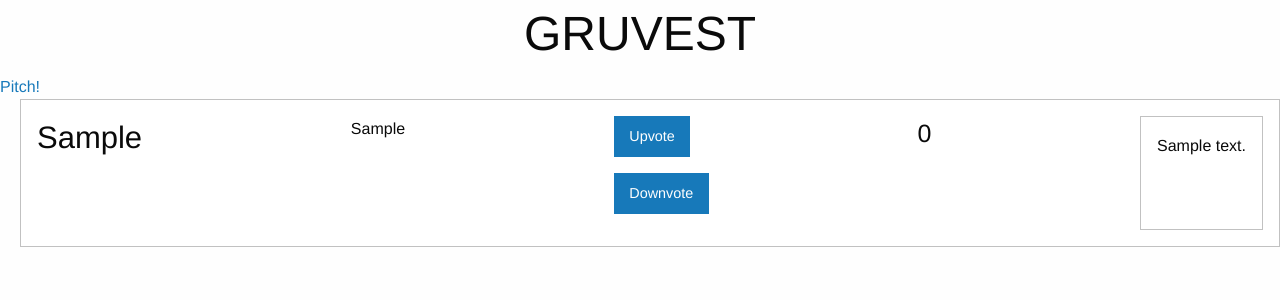
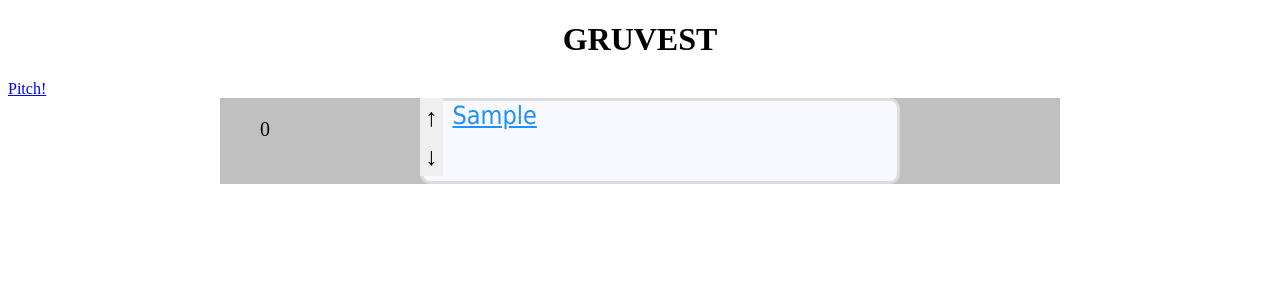
Before and after one commit to ChicoState/Gruvest, a Django app: page / in a window 1280 px wide. Shown: the top 300 px of the page. Run offline with Django 3.2, Linux system fonts and the light colour scheme; tables that the repository leaves empty hold one stand-in row (values such as "Sample post").

Commit message:
Adds DetailView for each pitch and CSS basics for main page. Resolves #19

```diff
--- /dev/null
+++ b/Gruvest-Django/mysite/myapp/static/css/pitches.css
@@ -0,0 +1,87 @@
+.pitch-list-column
+{
+    background-color: silver;
+    width: 800px;
+    height: 100%;
+    margin: auto;
+}
+
+.net-votes
+{
+    font-size: 20px;
+    color: black;
+    float: left;
+}
+
+.pitch-list
+{
+    width: 60%;
+    margin:auto;
+}
+
+.voting-buttons
+{
+    float: left;
+}
+
+.voting-buttons button{
+    border: 1px black;
+    padding: 5px 5px;
+    cursor: pointer; /* Pointer/hand icon */
+    margin: none;
+    /*width: 50%;*/
+    display: block; /* Make the buttons appear below each other */
+    float: left;
+}
+
+.voting-buttons button:not(:last-child)
+{
+    border-right: none; /* Prevent double borders */
+}
+
+/* Add a background color on hover */
+.voting-buttons button:hover
+{
+    background-color: silver;
+}
+
+#upvote-button
+{
+    font-style: bold;
+}
+#upvote-button:hover
+{
+    color: white;
+    background-color: springgreen;
+}
+
+#downvote-button
+{
+    font-style: bold;
+}
+#downvote-button:hover
+{
+    color: white;
+    background-color: grey;
+}
+
+.abstracted-pitch-info
+{
+    font-family: Tahoma, Geneva, sans-serif;
+    border-style: solid;
+    border-color: gainsboro;
+    border-radius: 10px;
+    padding: 0px;
+    font-size: 25px;
+    height: 80px;
+    background-color: GhostWhite;
+    margin:auto;
+}
+
+#pitch-title
+{
+    text-align: center;
+    color: dodgerblue;
+    float: left;
+    padding: 0px 10px;
+}
--- a/Gruvest-Django/mysite/myapp/templates/base.html
+++ b/Gruvest-Django/mysite/myapp/templates/base.html
@@ -1,15 +1,17 @@
 {% load static %}
 <!DOCTYPE html>
 <html>
+
 <head>
 	<meta charset="utf-8" />
 	<meta http-equiv="x-ua-compatible" content="ie=edge">
 	<meta name="viewport" content="width=device-width, initial-scale=1.0">
 	<title>{{title}}</title>
-			<link rel="stylesheet" href="{% static "css/foundation.css" %}">
+	<link rel="stylesheet" href="{% static 'css/pitches.css' %}">
 
 	{% block css%}{% endblock %}
 </head>
+
 <body>
 	<h1 style="text-align: center;">
 		GRUVEST
@@ -17,30 +19,25 @@
 	<div>
 		<a href="/post">Pitch!</a>
 	</div>
-		<ul>
+    <ul class="pitch-list-column">
         {% for pItor in post %}
-				<div class="callout flex-container align-center align-justify">
-					<h3>{{pItor.header}}</h3>
-					<p>{{pItor.post}}</p>
-					<div>
+        <p class="net-votes">{{pItor.getTotalVotes}}</p>
+        <div class="pitch-list">
+            <div class="voting-buttons">
                 <form action="{% url 'upVotePost' pItor.pk %}" method="POST">
                     {% csrf_token %}
-							<button type="submit" name="post_id" value="{{ pItor.id }}" class="button">Upvote</button>
+                    <button type="submit" name="post_id" value="{{ pItor.id }}" id="upvote-button"
+                        style='font-size:25px;'>&#8593</button>
                 </form>
                 <form action="{% url 'downVotePost' pItor.pk %}" method="POST">
                     {% csrf_token %}
-							<button type="submit" name="post_id" value="{{ pItor.id }}" class="button">Downvote</button>
+                    <button type="submit" name="post_id" value="{{ pItor.id }}" id="downvote-button"
+                        style='font-size:25px;'>&#8595</button>
                 </form>
             </div>
-					<h4>{{pItor.getTotalVotes}}</h4>
-
-					{% if pItor.comments.all %}
-						{% for cItor in pItor.comments.all %}
-							<div class="callout flex-container" >
-								<p>{{cItor.comment}}</p>
+            <div class="abstracted-pitch-info">
+                <a href="{% url 'pitchDetail' pItor.pk %}" id="pitch-title">{{pItor.header}}</a>
             </div>
-						{% endfor %}
-					{% endif %}
         </div>
         {% endfor %}
     </ul>
@@ -50,4 +47,5 @@
 	<script scr="{% static "js/foundation.js" %}"></script>
 	{% block stripts %}{% endblock %}
 </body>
+
 </html>
--- a/Gruvest-Django/mysite/myapp/templates/post_pitch.html
+++ b/Gruvest-Django/mysite/myapp/templates/post_pitch.html
@@ -2,6 +2,6 @@
     <form action="{% url 'postPitch' %}" method="post">
         {% csrf_token %}
         {{form}}
-        <input type="submit" class="button" value="Submit"/>
+        <input type="submit" class="button" value="Submit" />
     </form>
 </div>
--- a/Gruvest-Django/mysite/myapp/urls.py
+++ b/Gruvest-Django/mysite/myapp/urls.py
@@ -4,6 +4,8 @@ from . import views
 urlpatterns = [
     path('', views.index, name= 'main'),
     path('post/', views.PitchCreator.as_view(), name='postPitch'),
+    path('list/', views.PitchList.as_view(), name='pitchList'),
+    path('pitch/<int:pk>', views.PitchDetail.as_view(), name='pitchDetail'),
     path('like/<int:pk>', views.upVoteView, name='upVotePost'),
     path('dislike/<int:pk>', views.downVoteView, name='downVotePost'),
     #path('comment/<int:pk>', views.commentView, name='commentPost')
--- a/Gruvest-Django/mysite/myapp/views.py
+++ b/Gruvest-Django/mysite/myapp/views.py
@@ -12,7 +12,7 @@ PitchCreator inherits from CreateView
     is the Create operation for Pitches in the CRUD model.
 '''
 class PitchCreator(CreateView):
-     # the associated html template
+    # the associated html template
     template_name = "post_pitch.html"
     # specified model which this object creates
     model = models.PostModel
@@ -33,6 +33,22 @@ class PitchCreator(CreateView):
     def get_success_url(self):
         return '/'
 
+'''
+PitchDetail inherits from DetailView
+    is a Retrieve operation
+'''
+class PitchDetail(DetailView):
+    template_name = "view_pitch.html"
+    model = models.PostModel
+
+'''
+ListPitches inherits from ListView
+    eventually this can replace parts of def index()
+    see http://localhost/list/ for demo
+'''
+class PitchList(ListView):
+    template_name = "pitches.html"
+    model = models.PostModel
 
 # Create your views here.
 def index(request):
```
Also changed, not shown: Gruvest-Django/mysite/myapp/templates/pitches.html (+26 -14 lines), Gruvest-Django/mysite/myapp/templates/view_pitch.html (+22 -3 lines). Lines whose indentation alone changed are shown as unchanged.
